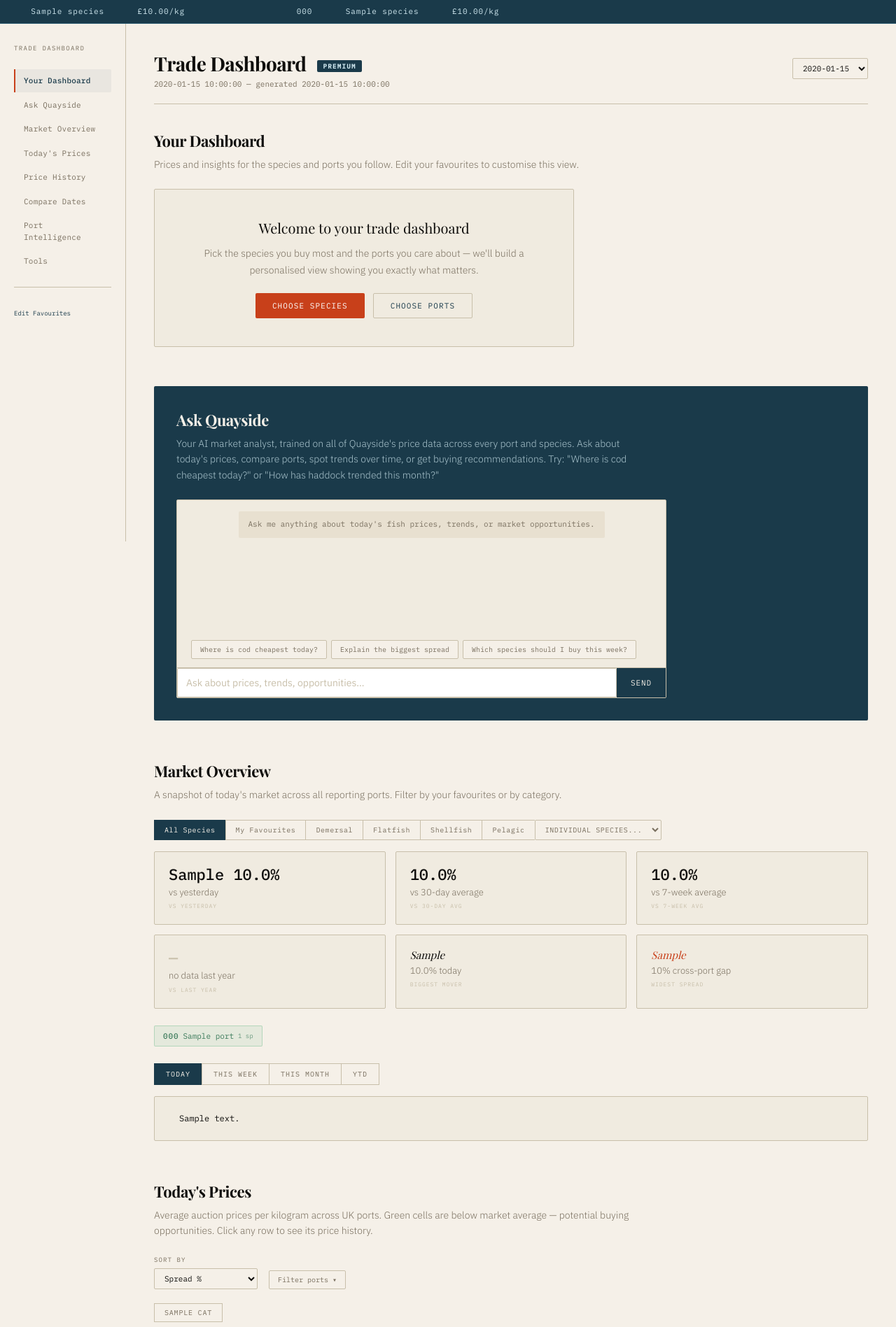
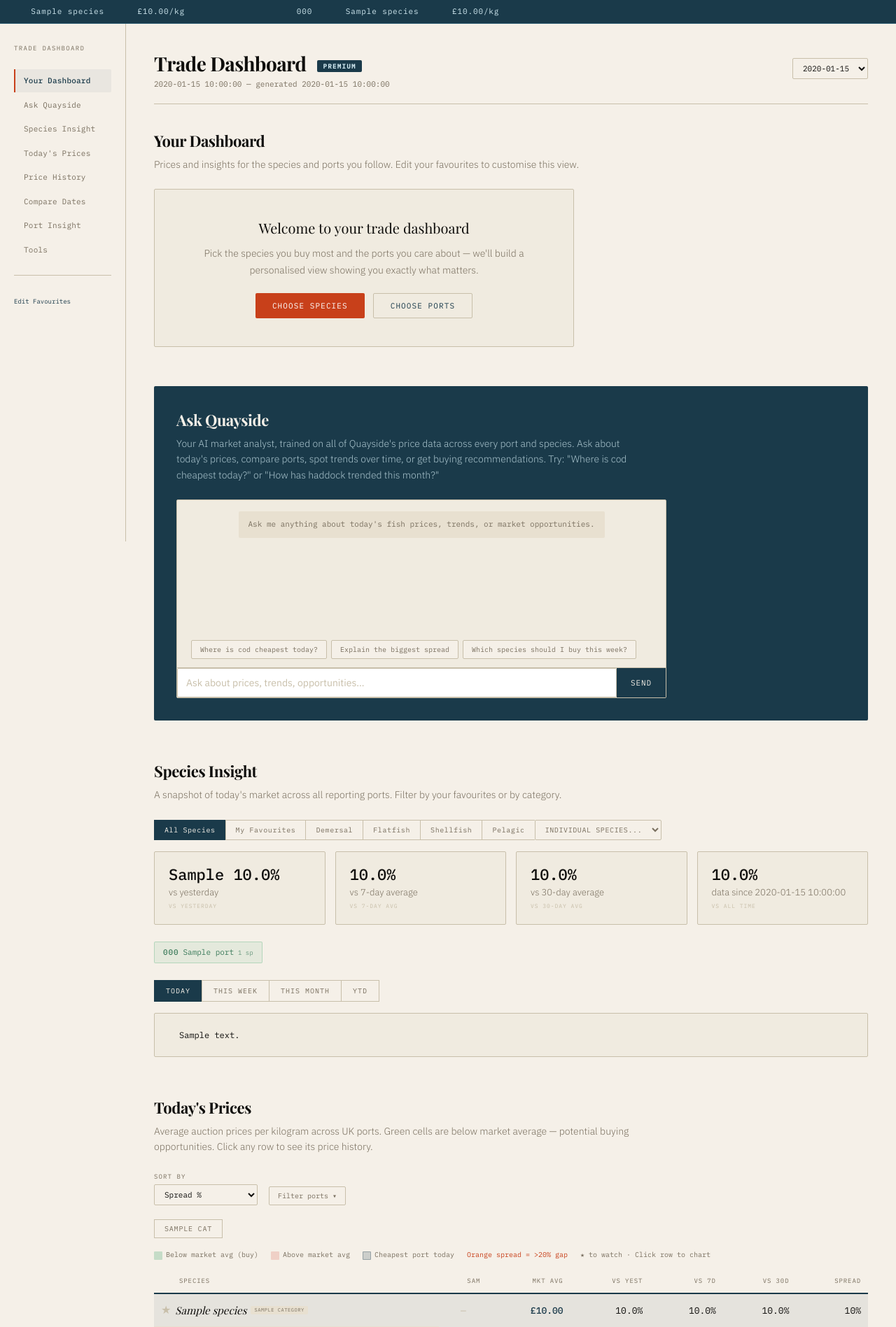
Before and after one commit to neilhenrypeacock/quayside, a Python web app: template src/quayside/web/templates/trade.html in a window 1280 px wide. Shown: the part 63-1960 px from the top of the page at 70% size. Run offline with Jinja, Linux system fonts and the light colour scheme; the template is opened without the code that fills it: most values are stand-ins (such as "Sample title", 1, 10 or a date in 2020); some web fonts are replaced.

Commit message:
Trade dashboard: species insight, pulse card fixes, new comparison columns
- Rename "Market Overview" → "Species Insight", "Port Intelligence" → "Port Insight" in headings and sidebar
- Replace 6 pulse cards with 4: vs Yesterday, vs 7-Day Avg, vs 30-Day Avg, vs All Time
- Pulse cards now update live when category/species filter is selected
- Add vs_7d and vs_30d columns to Today's Prices table
- Add get_all_time_market_stats() to db.py for all-time average since data collection began
- Add per-category and per-species pulse stats (category_pulse) for JS filter wiring
- Replace 7-week pulse metric with true 7-day calendar lookback

Co-Authored-By: Claude Sonnet 4.6 <noreply@anthropic.com>

```diff
--- a/src/quayside/web/templates/trade.html
+++ b/src/quayside/web/templates/trade.html
@@ -388,14 +388,15 @@
 .chat-send:hover { opacity: 0.85; }
 .chat-send:disabled { opacity: 0.4; cursor: not-allowed; }
 
-/* ── Market Overview ── */
+/* ── Species Insight section ── */
 .pulse-grid {
     display: grid;
-    grid-template-columns: repeat(3, 1fr);
+    grid-template-columns: repeat(4, 1fr);
     gap: 14px;
     margin-bottom: 24px;
 }
-@media (max-width: 700px) { .pulse-grid { grid-template-columns: repeat(2, 1fr); } }
+@media (max-width: 900px) { .pulse-grid { grid-template-columns: repeat(2, 1fr); } }
+@media (max-width: 500px) { .pulse-grid { grid-template-columns: 1fr; } }
 .pulse-card {
     background: var(--foam);
     border: 1px solid var(--rule);
@@ -797,7 +798,7 @@ td.species-name-cell { padding: 12px 10px 12px 4px; }
     text-align: center;
 }
 
-/* ── Port Intelligence section ── */
+/* ── Port Insight section ── */
 .port-intel-summary {
     display: grid;
     grid-template-columns: repeat(3, 1fr);
@@ -1060,11 +1061,11 @@ td.species-name-cell { padding: 12px 10px 12px 4px; }
         <ul class="sidebar-nav">
             <li><a href="#section-dashboard" class="active">Your Dashboard</a></li>
             <li><a href="#section-chat">Ask Quayside</a></li>
-            <li><a href="#section-overview">Market Overview</a></li>
+            <li><a href="#section-overview">Species Insight</a></li>
             <li><a href="#section-prices">Today's Prices</a></li>
             <li><a href="#section-chart">Price History</a></li>
             <li><a href="#section-compare">Compare Dates</a></li>
-            <li><a href="#section-intelligence">Port Intelligence</a></li>
+            <li><a href="#section-intelligence">Port Insight</a></li>
             <li><a href="#section-tools">Tools</a></li>
         </ul>
     </nav>
@@ -1165,7 +1166,7 @@ td.species-name-cell { padding: 12px 10px 12px 4px; }
 <!-- SECTION 3: MARKET OVERVIEW                                           -->
 <!-- ══════════════════════════════════════════════════════════════════════ -->
 <div class="trade-section" id="section-overview">
-    <div class="section-heading">Market Overview</div>
+    <div class="section-heading">Species Insight</div>
     <div class="section-desc">A snapshot of today's market across all reporting ports. Filter by your favourites or by category.</div>
 
     <!-- Species filter for overview -->
@@ -1184,83 +1185,43 @@ td.species-name-cell { padding: 12px 10px 12px 4px; }
         </select>
     </div>
 
-    <!-- 6 KPI pulse cards (3x2 grid) -->
+    <!-- 4 KPI pulse cards (1x4 grid) -->
     <div class="pulse-grid">
-        <!-- Row 1: Market comparisons -->
         <div class="pulse-card">
-            {% if pulse.market_direction_pct is not none %}
-            <div class="pulse-value {{ pulse.market_direction_label }}">
-                {{ pulse.market_direction_arrow }}&nbsp;{% if pulse.market_direction_pct > 0 %}+{% endif %}{{ "%.1f"|format(pulse.market_direction_pct) }}%
+            <div class="pulse-value" id="pulse-vs-yest">
+                {% if pulse.market_direction_pct is not none %}
+                <span class="{{ pulse.market_direction_label }}">{{ pulse.market_direction_arrow }}&nbsp;{% if pulse.market_direction_pct > 0 %}+{% endif %}{{ "%.1f"|format(pulse.market_direction_pct) }}%</span>
+                {% else %}<span style="color:var(--rule);">&mdash;</span>{% endif %}
             </div>
-            <div class="pulse-sub">vs yesterday</div>
-            {% else %}
-            <div class="pulse-value" style="color:var(--rule);">&mdash;</div>
-            <div class="pulse-sub">no prev data</div>
-            {% endif %}
+            <div class="pulse-sub" id="pulse-vs-yest-sub">{% if pulse.market_direction_pct is not none %}vs yesterday{% else %}no prev data{% endif %}</div>
             <div class="pulse-label">vs Yesterday</div>
         </div>
         <div class="pulse-card">
-            {% if pulse.vs_30d_market_pct is not none %}
-            <div class="pulse-value {{ pulse.vs_30d_market_label }}">
-                {% if pulse.vs_30d_market_pct > 0 %}+{% endif %}{{ "%.1f"|format(pulse.vs_30d_market_pct) }}%
+            <div class="pulse-value" id="pulse-vs-7d">
+                {% if pulse.vs_7d_market_pct is not none %}
+                <span class="{{ pulse.vs_7d_market_label }}">{% if pulse.vs_7d_market_pct > 0 %}+{% endif %}{{ "%.1f"|format(pulse.vs_7d_market_pct) }}%</span>
+                {% else %}<span style="color:var(--rule);">&mdash;</span>{% endif %}
             </div>
-            <div class="pulse-sub">vs 30-day average</div>
-            {% else %}
-            <div class="pulse-value" style="color:var(--rule);">&mdash;</div>
-            <div class="pulse-sub">insufficient data</div>
-            {% endif %}
+            <div class="pulse-sub" id="pulse-vs-7d-sub">{% if pulse.vs_7d_market_pct is not none %}vs 7-day average{% else %}insufficient data{% endif %}</div>
+            <div class="pulse-label">vs 7-Day Avg</div>
+        </div>
+        <div class="pulse-card">
+            <div class="pulse-value" id="pulse-vs-30d">
+                {% if pulse.vs_30d_market_pct is not none %}
+                <span class="{{ pulse.vs_30d_market_label }}">{% if pulse.vs_30d_market_pct > 0 %}+{% endif %}{{ "%.1f"|format(pulse.vs_30d_market_pct) }}%</span>
+                {% else %}<span style="color:var(--rule);">&mdash;</span>{% endif %}
+            </div>
+            <div class="pulse-sub" id="pulse-vs-30d-sub">{% if pulse.vs_30d_market_pct is not none %}vs 30-day average{% else %}insufficient data{% endif %}</div>
             <div class="pulse-label">vs 30-Day Avg</div>
         </div>
         <div class="pulse-card">
-            {% if pulse.vs_7w_market_pct is not none %}
-            <div class="pulse-value {{ pulse.vs_7w_market_label }}">
-                {% if pulse.vs_7w_market_pct > 0 %}+{% endif %}{{ "%.1f"|format(pulse.vs_7w_market_pct) }}%
+            <div class="pulse-value" id="pulse-vs-alltime">
+                {% if pulse.vs_alltime_market_pct is not none %}
+                <span class="{{ pulse.vs_alltime_market_label }}">{% if pulse.vs_alltime_market_pct > 0 %}+{% endif %}{{ "%.1f"|format(pulse.vs_alltime_market_pct) }}%</span>
+                {% else %}<span style="color:var(--rule);">&mdash;</span>{% endif %}
             </div>
-            <div class="pulse-sub">vs 7-week average</div>
-            {% else %}
-            <div class="pulse-value" style="color:var(--rule);">&mdash;</div>
-            <div class="pulse-sub">insufficient data</div>
-            {% endif %}
-            <div class="pulse-label">vs 7-Week Avg</div>
-        </div>
-        <!-- Row 2: Insights -->
-        <div class="pulse-card">
-            {% if pulse.has_last_year_data and pulse.vs_last_year_pct is not none %}
-            <div class="pulse-value {{ pulse.vs_last_year_label }}">
-                {% if pulse.vs_last_year_pct > 0 %}+{% endif %}{{ "%.1f"|format(pulse.vs_last_year_pct) }}%
-            </div>
-            <div class="pulse-sub">vs same week last year</div>
-            {% else %}
-            <div class="pulse-value" style="color:var(--rule);">&mdash;</div>
-            <div class="pulse-sub">no data last year</div>
-            {% endif %}
-            <div class="pulse-label">vs Last Year</div>
-        </div>
-        <div class="pulse-card">
-            {% if pulse.biggest_mover_species %}
-            <div class="pulse-value {{ pulse.biggest_mover_direction }}" style="font-size:15px;font-style:italic;font-family:var(--font-serif);">
-                {{ pulse.biggest_mover_species }}
-            </div>
-            <div class="pulse-sub">
-                {% if pulse.biggest_mover_pct > 0 %}+{% endif %}{{ "%.1f"|format(pulse.biggest_mover_pct) }}% today
-            </div>
-            {% else %}
-            <div class="pulse-value" style="color:var(--rule);">&mdash;</div>
-            <div class="pulse-sub">&nbsp;</div>
-            {% endif %}
-            <div class="pulse-label">Biggest Mover</div>
-        </div>
-        <div class="pulse-card">
-            {% if pulse.widest_spread_species %}
-            <div class="pulse-value" style="font-size:15px;color:var(--catch);font-style:italic;font-family:var(--font-serif);">
-                {{ pulse.widest_spread_species }}
-            </div>
-            <div class="pulse-sub">{{ "%.0f"|format(pulse.widest_spread_pct) }}% cross-port gap</div>
-            {% else %}
-            <div class="pulse-value" style="color:var(--rule);">&mdash;</div>
-            <div class="pulse-sub">&nbsp;</div>
-            {% endif %}
-            <div class="pulse-label">Widest Spread</div>
+            <div class="pulse-sub" id="pulse-vs-alltime-sub">data since {{ pulse.data_start_date }}</div>
+            <div class="pulse-label">vs All Time</div>
         </div>
     </div>
 
@@ -1369,13 +1330,15 @@ td.species-name-cell { padding: 12px 10px 12px 4px; }
                 {% endfor %}
                 <th title="Market average across all reporting ports today">Mkt avg</th>
                 <th title="Today's market avg vs yesterday">vs yest</th>
+                <th title="Today's market avg vs 7-day average">vs 7d</th>
+                <th title="Today's market avg vs 30-day average">vs 30d</th>
                 <th title="Cross-port price spread (max-min)/min">Spread</th>
             </tr>
         </thead>
         <!-- My Species pinned section -->
         <tbody id="my-species-tbody">
             <tr class="my-species-header-row" id="my-species-header-row" style="display:none;">
-                <td colspan="{{ all_ports|length + 4 }}" style="padding:4px 10px;background:var(--salt);">
+                <td colspan="{{ all_ports|length + 6 }}" style="padding:4px 10px;background:var(--salt);">
                     <span style="color:var(--catch);">&#9733;</span>&nbsp;
                     <span style="font-family:var(--font-mono);font-size:8px;letter-spacing:0.12em;text-transform:uppercase;color:var(--muted);">My Species</span>
                 </td>
@@ -1383,7 +1346,7 @@ td.species-name-cell { padding: 12px 10px 12px 4px; }
         </tbody>
         <!-- Divider -->
         <tbody id="divider-tbody" style="display:none;">
-            <tr><td colspan="{{ all_ports|length + 4 }}" style="padding:0;background:var(--rule);height:2px;"></td></tr>
+            <tr><td colspan="{{ all_ports|length + 6 }}" style="padding:0;background:var(--rule);height:2px;"></td></tr>
         </tbody>
         <tbody id="matrix-tbody">
         {% for row in matrix %}
@@ -1428,12 +1391,24 @@ td.species-name-cell { padding: 12px 10px 12px 4px; }
                 {{ '+' if row.vs_yesterday_pct > 0 else '' }}{{ "%.1f"|format(row.vs_yesterday_pct) }}%
                 {% else %}&mdash;{% endif %}
             </td>
+            <td class="matrix-cell
+                {{ 'change-up' if row.vs_7d_direction == 'up' else 'change-down' if row.vs_7d_direction == 'down' else '' }}">
+                {% if row.vs_7d_pct is not none %}
+                {{ '+' if row.vs_7d_pct > 0 else '' }}{{ "%.1f"|format(row.vs_7d_pct) }}%
+                {% else %}&mdash;{% endif %}
+            </td>
+            <td class="matrix-cell
+                {{ 'change-up' if row.vs_30d_direction == 'up' else 'change-down' if row.vs_30d_direction == 'down' else '' }}">
+                {% if row.vs_30d_pct is not none %}
+                {{ '+' if row.vs_30d_pct > 0 else '' }}{{ "%.1f"|format(row.vs_30d_pct) }}%
+                {% else %}&mdash;{% endif %}
+            </td>
             <td class="matrix-cell {{ 'spread-high' if (row.spread_pct and row.spread_pct > 20) else '' }}">
                 {% if row.spread_pct is not none %}{{ "%.0f"|format(row.spread_pct) }}%{% else %}&mdash;{% endif %}
             </td>
         </tr>
         {% else %}
-        <tr><td colspan="{{ all_ports|length + 4 }}" style="text-align:center;padding:28px;color:var(--muted);font-family:var(--font-mono);font-size:13px;">
+        <tr><td colspan="{{ all_ports|length + 6 }}" style="text-align:center;padding:28px;color:var(--muted);font-family:var(--font-mono);font-size:13px;">
             No price data available for {{ date }}
         </td></tr>
         {% endfor %}
@@ -1523,7 +1498,7 @@ td.species-name-cell { padding: 12px 10px 12px 4px; }
 <!-- SECTION 7: PORT INTELLIGENCE                                         -->
 <!-- ══════════════════════════════════════════════════════════════════════ -->
 <div class="trade-section" id="section-intelligence">
-    <div class="section-heading">Port Intelligence</div>
+    <div class="section-heading">Port Insight</div>
     <div class="section-desc">
         How does each port compare to the wider market? Select a port to see which species
         are priced below average &mdash; and where the buying opportunities are.
@@ -1667,6 +1642,7 @@ td.species-name-cell { padding: 12px 10px 12px 4px; }
 const CHART_DATA = {{ chart_data | tojson }};
 const ALL_PORTS  = {{ all_ports | tojson }};
 const PORT_CODES = {{ port_codes | tojson }};
+const CATEGORY_PULSE = {{ category_pulse | tojson }};
 const PORT_COLORS = {
     {% for port in all_ports %}
     "{{ port }}": "{{ loop.cycle('#1a3a4a','#c8401a','#6db88a','#c07830','#3a6a8a','#a83050') }}",
@@ -2457,12 +2433,30 @@ async function submitFeedback() {
 
 // ── Overview species filter ───────────────────────────────────────────────
 let overviewFilter = 'all';
+
+function _updatePulseCards(key) {
+    const stats = CATEGORY_PULSE[key];
+    if (!stats) return;
+    function fmtPct(v) {
+        if (v === null || v === undefined) return '<span style="color:var(--rule);">&mdash;</span>';
+        const cls = v > 0 ? 'up' : v < 0 ? 'down' : '';
+        const sign = v > 0 ? '+' : '';
+        return `<span class="${cls}">${sign}${v.toFixed(1)}%</span>`;
+    }
+    document.getElementById('pulse-vs-yest').innerHTML = fmtPct(stats.vs_yest);
+    document.getElementById('pulse-vs-7d').innerHTML   = fmtPct(stats.vs_7d);
+    document.getElementById('pulse-vs-30d').innerHTML  = fmtPct(stats.vs_30d);
+    document.getElementById('pulse-vs-alltime').innerHTML = fmtPct(stats.vs_alltime);
+}
+
 function filterOverview(filter, btn) {
     overviewFilter = filter;
     document.querySelectorAll('#overview-filter .overview-filter-btn').forEach(b => b.classList.remove('active'));
     btn.classList.add('active');
     // Reset individual species dropdown
     document.getElementById('overview-species-select').value = '';
+    // Update pulse cards
+    _updatePulseCards(filter);
     // Filter highlights
     document.querySelectorAll('.hl-item').forEach(item => {
         const sp = item.dataset.species;
@@ -2485,13 +2479,15 @@ function filterOverviewBySpecies(species) {
     }
     overviewFilter = 'species:' + species;
     document.querySelectorAll('#overview-filter .overview-filter-btn').forEach(b => b.classList.remove('active'));
+    // Update pulse cards for this species
+    _updatePulseCards('species:' + species);
     document.querySelectorAll('.hl-item').forEach(item => {
         const sp = item.dataset.species;
         item.style.display = (sp === species) ? '' : 'none';
     });
 }
 
-// ── Port Intelligence ─────────────────────────────────────────────────────
+// ── Port Insight ─────────────────────────────────────────────────────
 let selectedIntelPort = null;
 let portIntelFilter = 'all';
 let portIntelSpecies = '';
```
Also changed, not shown: src/quayside/db.py (+12 -0 lines), src/quayside/trade.py (+73 -55 lines), src/quayside/web/app.py (+53 -16 lines).
